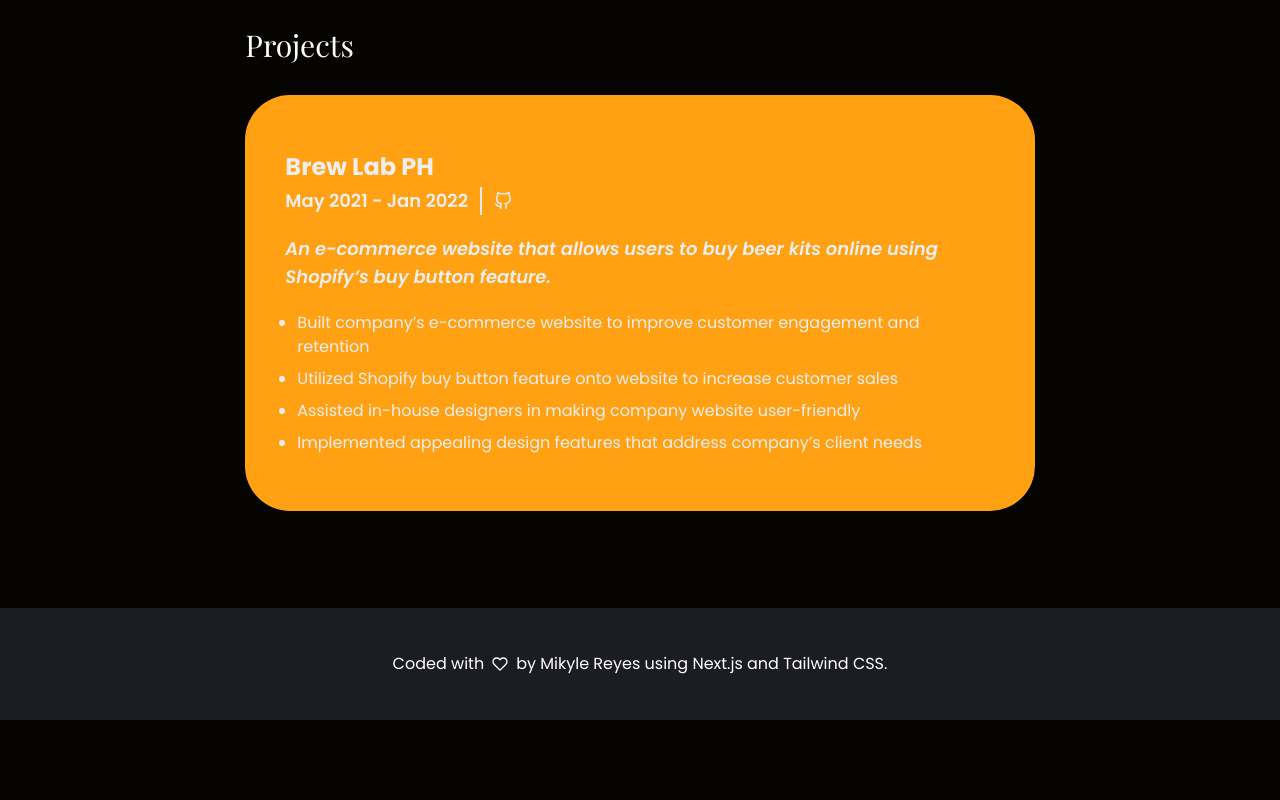
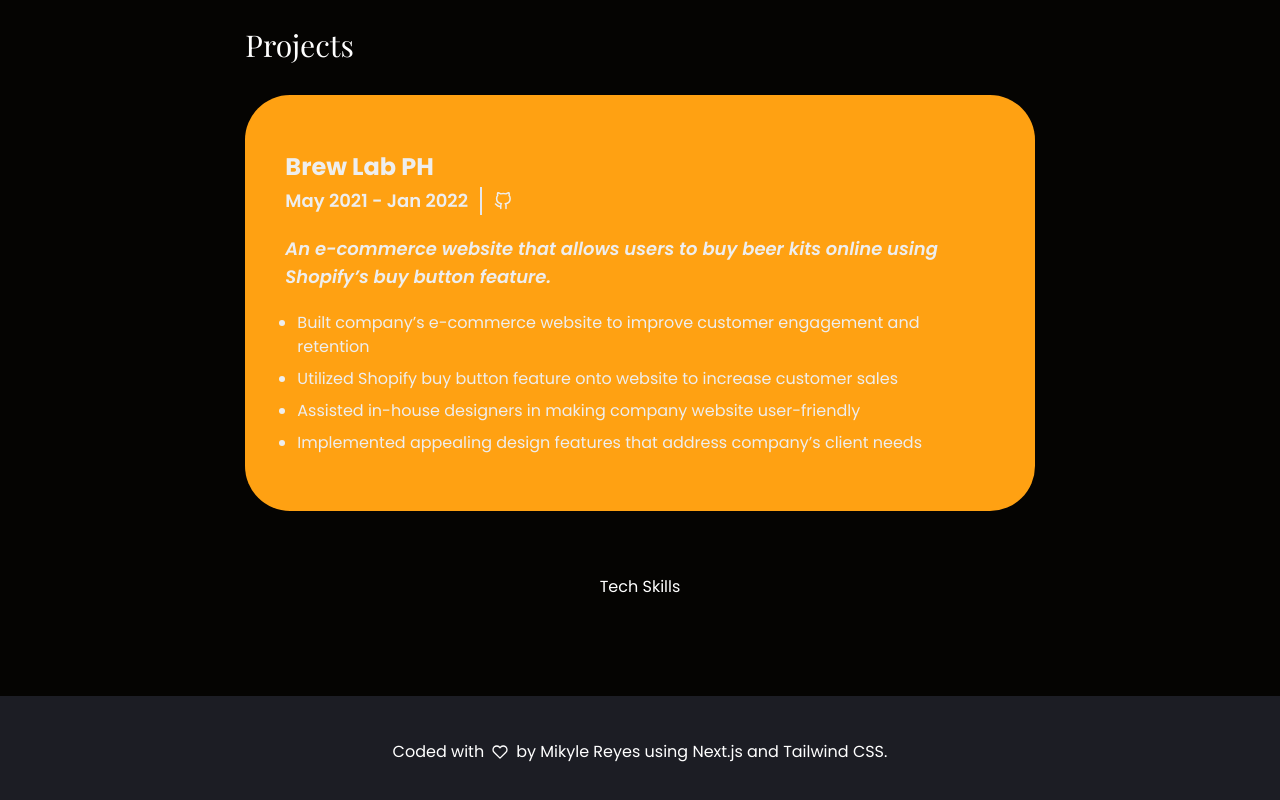
Before and after one commit to muhkyle17/portfolio-website, a Next.js app: page /resume in a window 1280 px wide. Shown: the part 3435-4235 px from the top of the page. Before the commit the page ends 4155 px from the top, so only its background shows below. Built offline with nearby package versions, Linux system fonts and the light colour scheme; a web font is replaced by a local one.

Commit message:
Import and pass down the tech skills data into the component

```diff
--- a/components/resume/Resume.js
+++ b/components/resume/Resume.js
@@ -1,7 +1,8 @@
-import { experience, resumeProjects as projects, freelance } from '../../data'
+import { experience, resumeProjects as projects, freelance, techSkills } from '../../data'
 import Experience from './Experience'
 import ResumeProjects from './ResumeProjects'
 import Freelance from './Freelance'
+import TechSkills from './TechSkills'
 
 const Resume = () => {
   return (
@@ -12,6 +13,7 @@ const Resume = () => {
         <Experience experience={experience} />
         <ResumeProjects projects={projects} />
         <Freelance freelance={freelance} />
+        <TechSkills techSkills={techSkills} />
       </div>
     </section>
   )
```
